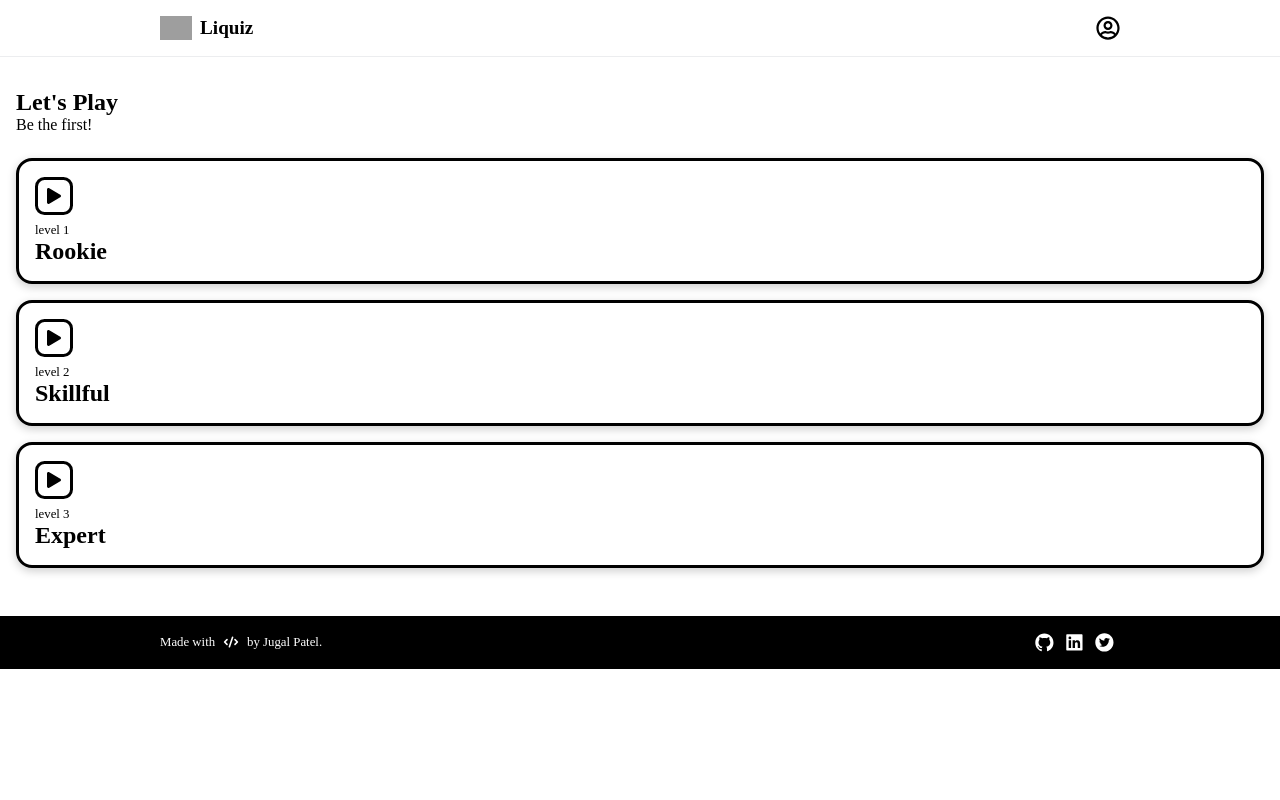
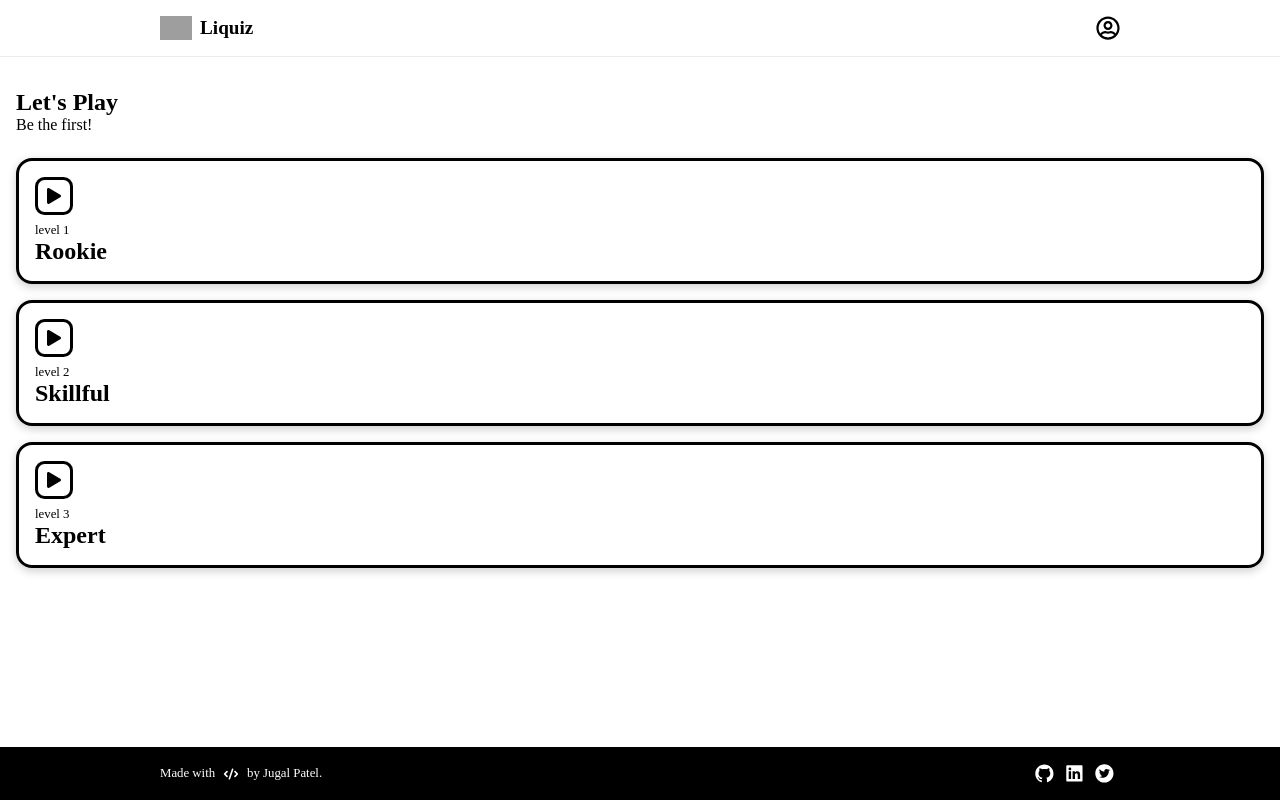
Before and after one commit to jugalkpatel/Quiz-App, a React (Create React App) app: page / in a window 1280 px wide. Built offline with nearby package versions, Linux system fonts and the light colour scheme; grey boxes are pictures that could not be loaded; a web font is replaced by a local one.

Commit message:
feat: added main conainer to home page and updated styles in nav and footer

```diff
--- a/src/components/Footer/footer.styles.ts
+++ b/src/components/Footer/footer.styles.ts
@@ -6,6 +6,8 @@ const FooterContainer = styled.article`
   background-color: ${quiz_black};
   color: ${primary_white};
   font-size: 0.8rem;
+  flex-shrink: 0;
+  margin-top: auto;
 `;
 
 const FooterText = styled.span`
--- /dev/null
+++ b/src/components/Navbar/navbar.styles.ts
@@ -0,0 +1,27 @@
+import styled from "styled-components";
+import { FaRegUserCircle } from "react-icons/fa";
+import { CgMenu } from "react-icons/cg";
+import { border_grey, quiz_black } from "../../styles/colors.styles";
+
+const StyledNavbar = styled.div`
+  border-bottom: 1px solid ${border_grey};
+
+  color: ${quiz_black};
+  flex-shrink: 0;
+`;
+
+const UserProfile = styled(FaRegUserCircle)`
+  font-size: 1.5rem;
+  cursor: pointer;
+`;
+
+const Menu = styled(CgMenu)`
+  font-size: 1.5rem;
+  cursor: pointer;
+
+  @media (min-width: 568px) {
+    display: none;
+  }
+`;
+
+export { StyledNavbar, UserProfile, Menu };
--- a/src/pages/Home/Home.tsx
+++ b/src/pages/Home/Home.tsx
@@ -1,12 +1,15 @@
 import { Navbar, Footer } from "../../components/";
 import { Main } from "../Main/Main";
+import { MainContainer } from "./home.styles";
 
 function Home() {
   return (
     <>
-      <Navbar />
-      <Main />
-      <Footer />
+      <MainContainer>
+        <Navbar />
+        <Main />
+        <Footer />
+      </MainContainer>
     </>
   );
 }
--- /dev/null
+++ b/src/pages/Home/home.styles.ts
@@ -0,0 +1,10 @@
+import styled from "styled-components";
+
+const MainContainer = styled.article`
+  display: flex;
+  min-height: 100%;
+  flex-direction: column;
+  flex-grow: 1;
+`;
+
+export { MainContainer };
```
